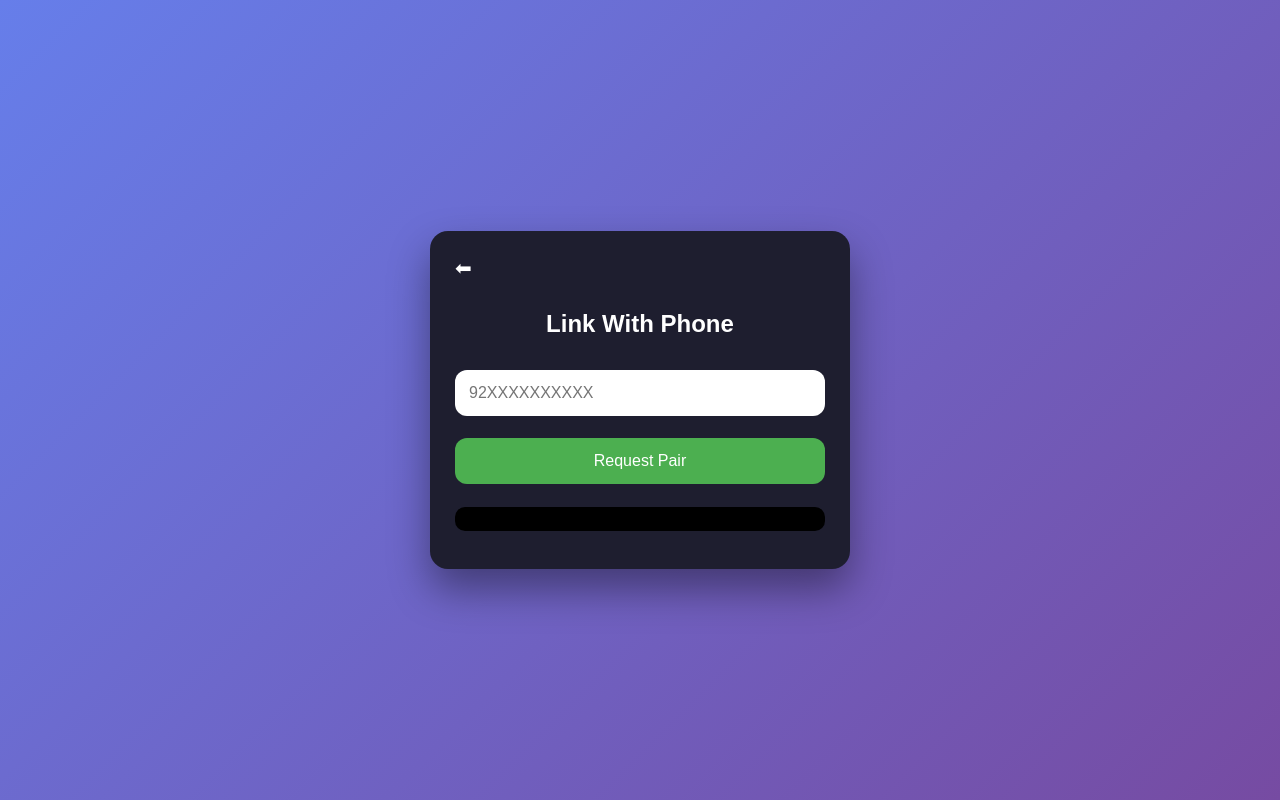
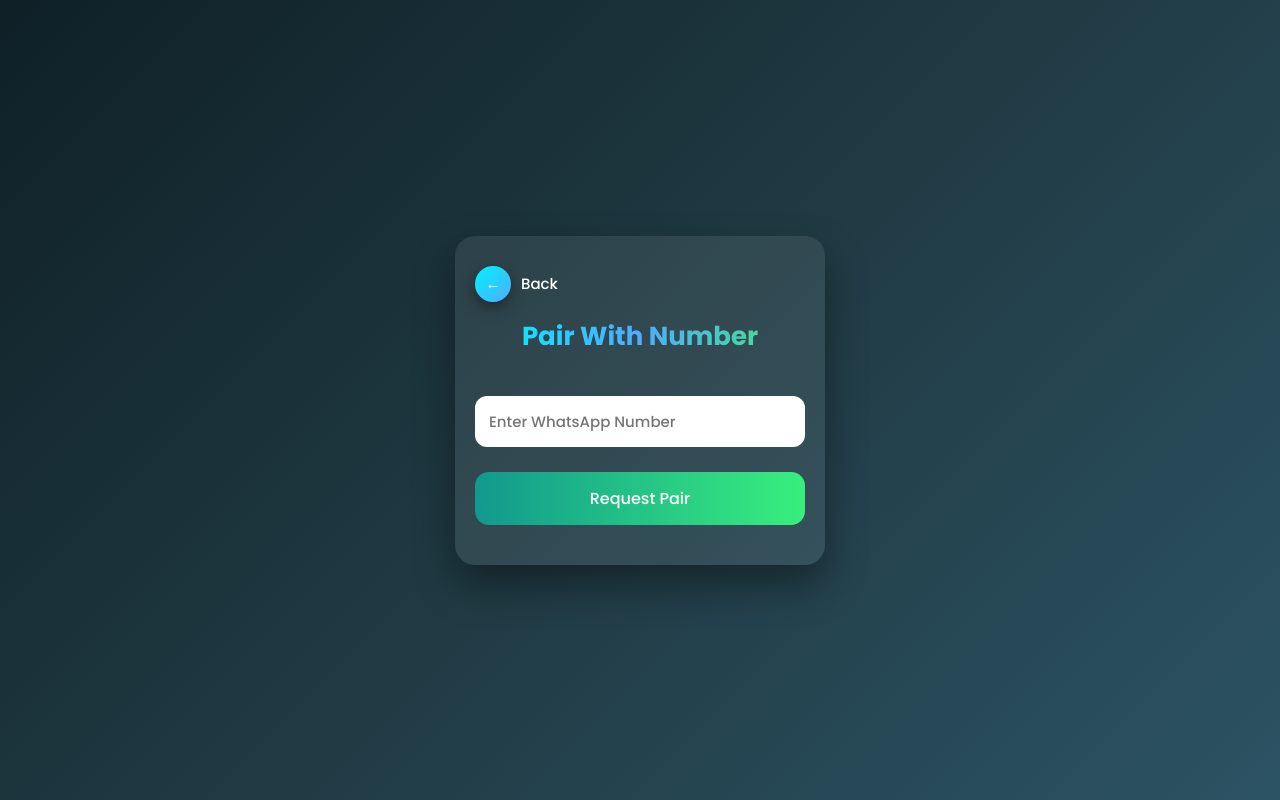
Before and after one commit to mrwasif-dev/Wasif-Session-Grantor, a website: page public/index.html in a window 1280 px wide. Both pictures are taken after a click on the button "Link With Phone Number". Drawn offline with Linux system fonts and the light colour scheme.

Commit message:
Update index.html

```diff
--- a/public/index.html
+++ b/public/index.html
@@ -2,105 +2,172 @@
 <html lang="en">
 <head>
 <meta charset="UTF-8">
-<title>Wasif Session Generator</title>
 <meta name="viewport" content="width=device-width, initial-scale=1.0">
+<title>Wasif Session Grantor</title>
+
+<link href="https://fonts.googleapis.com/css2?family=Poppins:wght@300;500;700&display=swap" rel="stylesheet">
 
 <style>
-*{box-sizing:border-box}
+*{
+  margin:0;
+  padding:0;
+  box-sizing:border-box;
+  font-family:'Poppins',sans-serif;
+}
+
 body{
-  margin:0;
-  height:100vh;
+  min-height:100vh;
+  background:linear-gradient(135deg,#0f2027,#203a43,#2c5364);
   display:flex;
+  align-items:center;
   justify-content:center;
-  align-items:center;
-  background:linear-gradient(135deg,#667eea,#764ba2);
-  font-family:Arial,Helvetica,sans-serif;
   color:#fff;
 }
+
+.app{
+  width:100%;
+  max-width:420px;
+  padding:25px;
+  animation:fadeIn .6s ease;
+}
+
+@keyframes fadeIn{
+  from{opacity:0; transform:translateY(20px);}
+  to{opacity:1; transform:translateY(0);}
+}
+
 .card{
-  width:90%;
-  max-width:420px;
-  background:#1e1e2f;
-  border-radius:18px;
-  padding:25px;
+  background:rgba(255,255,255,0.08);
+  border-radius:20px;
+  padding:30px 20px;
   box-shadow:0 20px 40px rgba(0,0,0,.4);
+  text-align:center;
 }
-h2{text-align:center;margin-bottom:20px}
-button{
+
+h1{
+  font-size:26px;
+  margin-bottom:25px;
+  background:linear-gradient(90deg,#00f2fe,#4facfe,#43e97b);
+  -webkit-background-clip:text;
+  -webkit-text-fill-color:transparent;
+  font-weight:700;
+}
+
+.btn{
   width:100%;
   padding:14px;
   margin:10px 0;
   border:none;
-  border-radius:12px;
+  border-radius:14px;
   font-size:16px;
+  font-weight:500;
+  color:#fff;
   cursor:pointer;
+  transition:.3s;
 }
-.green{background:#4CAF50;color:#fff}
-.blue{background:#2196F3;color:#fff}
-.orange{background:#FF9800;color:#fff}
-.purple{background:#9C27B0;color:#fff}
-.gray{background:#607D8B;color:#fff}
+
+.btn:hover{transform:scale(1.04);}
+
+.b1{background:linear-gradient(90deg,#36d1dc,#5b86e5);}
+.b2{background:linear-gradient(90deg,#11998e,#38ef7d);}
+.b3{background:linear-gradient(90deg,#fc466b,#3f5efb);}
+.b4{background:linear-gradient(90deg,#f7971e,#ffd200); color:#222;}
+
+.back{
+  display:flex;
+  align-items:center;
+  justify-content:flex-start;
+  margin-bottom:15px;
+  cursor:pointer;
+  font-size:15px;
+}
+
+.back span{
+  width:36px;
+  height:36px;
+  border-radius:50%;
+  display:flex;
+  align-items:center;
+  justify-content:center;
+  background:linear-gradient(135deg,#00f2fe,#4facfe);
+  margin-right:10px;
+  box-shadow:0 5px 15px rgba(0,0,0,.4);
+}
+
+.hidden{display:none;}
 
 input{
   width:100%;
   padding:14px;
   border-radius:12px;
   border:none;
-  margin:12px 0;
-  font-size:16px;
+  outline:none;
+  margin:15px 0;
+  font-size:15px;
 }
-.back{
-  cursor:pointer;
-  font-size:20px;
-  margin-bottom:10px;
-  display:inline-block;
+
+.fade{
+  animation:slide .4s ease;
 }
-pre{
-  background:#000;
-  padding:12px;
-  border-radius:10px;
-  overflow:auto;
+
+@keyframes slide{
+  from{opacity:0; transform:translateX(30px);}
+  to{opacity:1; transform:translateX(0);}
 }
-.hidden{display:none}
 </style>
 </head>
 
 <body>
 
-<div class="card" id="home">
-  <h2>WhatsApp Session Generator</h2>
-  <button class="green" onclick="show('phone')">Link With Phone Number</button>
-  <button class="blue" onclick="show('qr')">Link With QR</button>
-  <button class="orange" onclick="show('help')">Help</button>
-</div>
+<div class="app">
 
-<div class="card hidden" id="phone">
-  <span class="back" onclick="back()">⬅</span>
-  <h2>Link With Phone</h2>
-  <input id="phoneInput" placeholder="92XXXXXXXXXX">
-  <button class="green" onclick="pair()">Request Pair</button>
-  <pre id="pairCode"></pre>
-</div>
+  <!-- HOME -->
+  <div id="home" class="card fade">
+    <h1>Welcome To Wasif MD</h1>
+    <button class="btn b1" onclick="show('phone')">Link With Phone Number</button>
+    <button class="btn b2" onclick="show('qr')">Link With QR</button>
+    <button class="btn b3" onclick="show('help')">Help</button>
+  </div>
 
-<div class="card hidden" id="qr">
-  <span class="back" onclick="back()">⬅</span>
-  <h2>Scan QR</h2>
-  <img id="qrImg" style="width:100%;border-radius:12px">
-</div>
+  <!-- PHONE -->
+  <div id="phone" class="card hidden fade">
+    <div class="back" onclick="back()">
+      <span>←</span> Back
+    </div>
+    <h1>Pair With Number</h1>
+    <input placeholder="Enter WhatsApp Number">
+    <button class="btn b2">Request Pair</button>
+  </div>
 
-<div class="card hidden" id="help">
-  <span class="back" onclick="back()">⬅</span>
-  <h2>Help</h2>
-  <button class="purple" onclick="show('admin')">Contact Admin</button>
-  <button class="gray" onclick="openChannel()">Owner Channel</button>
-</div>
+  <!-- QR -->
+  <div id="qr" class="card hidden fade">
+    <div class="back" onclick="back()">
+      <span>←</span> Back
+    </div>
+    <h1>Scan QR Code</h1>
+    <p>QR will appear here</p>
+  </div>
 
-<div class="card hidden" id="admin">
-  <span class="back" onclick="show('help')">⬅</span>
-  <h2>Admins</h2>
-  <button class="green" onclick="openWhatsApp()">Wasif</button>
-  <button class="blue">Muzammil</button>
-  <button class="orange">Hadi</button>
+  <!-- HELP -->
+  <div id="help" class="card hidden fade">
+    <div class="back" onclick="back()">
+      <span>←</span> Back
+    </div>
+    <h1>Help</h1>
+    <button class="btn b1" onclick="show('admin')">Contact Admin</button>
+    <button class="btn b4" onclick="openOwner()">Owner Channel</button>
+  </div>
+
+  <!-- ADMIN -->
+  <div id="admin" class="card hidden fade">
+    <div class="back" onclick="show('help')">
+      <span>←</span> Back
+    </div>
+    <h1>Admins</h1>
+    <button class="btn b1" onclick="openWasif()">Wasif</button>
+    <button class="btn b2" onclick="openMuzammil()">Muzammil</button>
+  </div>
+
 </div>
 
 <script>
@@ -108,30 +175,21 @@
   document.querySelectorAll('.card').forEach(c=>c.classList.add('hidden'));
   document.getElementById(id).classList.remove('hidden');
 }
-function back(){show('home');}
 
-function openChannel(){
+function back(){
+  show('home');
+}
+
+function openOwner(){
   window.open("https://whatsapp.com/channel/0029Vasn4ipCBtxCxfJqgV3S","_blank");
 }
-function openWhatsApp(){
+
+function openWasif(){
   window.open("https://wa.me/923039107958","_blank");
 }
 
-/* backend calls */
-async function loadQR(){
-  const r = await fetch("/qr");
-  const d = await r.json();
-  if(d.qr) qrImg.src=d.qr;
-}
-async function pair(){
-  const phone = phoneInput.value;
-  const r = await fetch("/pair",{
-    method:"POST",
-    headers:{"Content-Type":"application/json"},
-    body:JSON.stringify({phone})
-  });
-  const d = await r.json();
-  pairCode.innerText=d.code || d.error;
+function openMuzammil(){
+  window.open("https://wa.me/923053956147","_blank");
 }
 </script>
 
```
